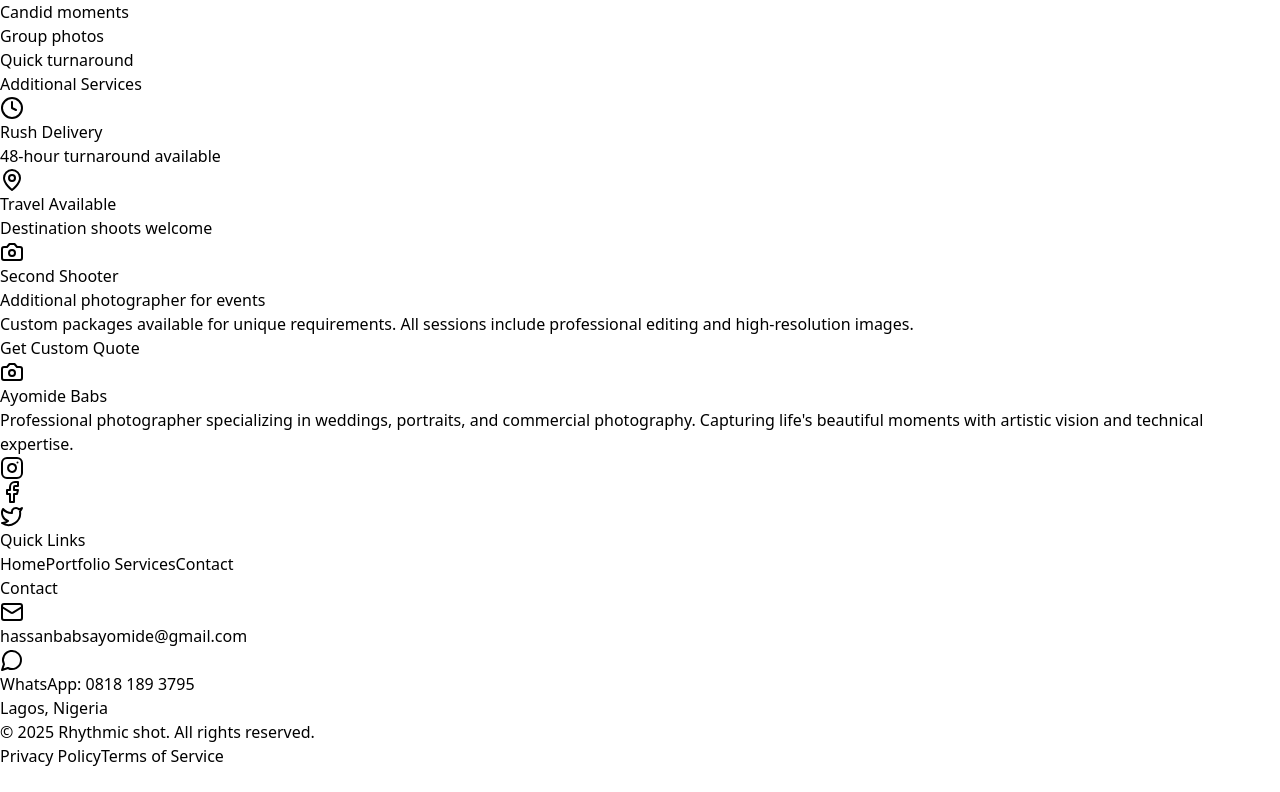
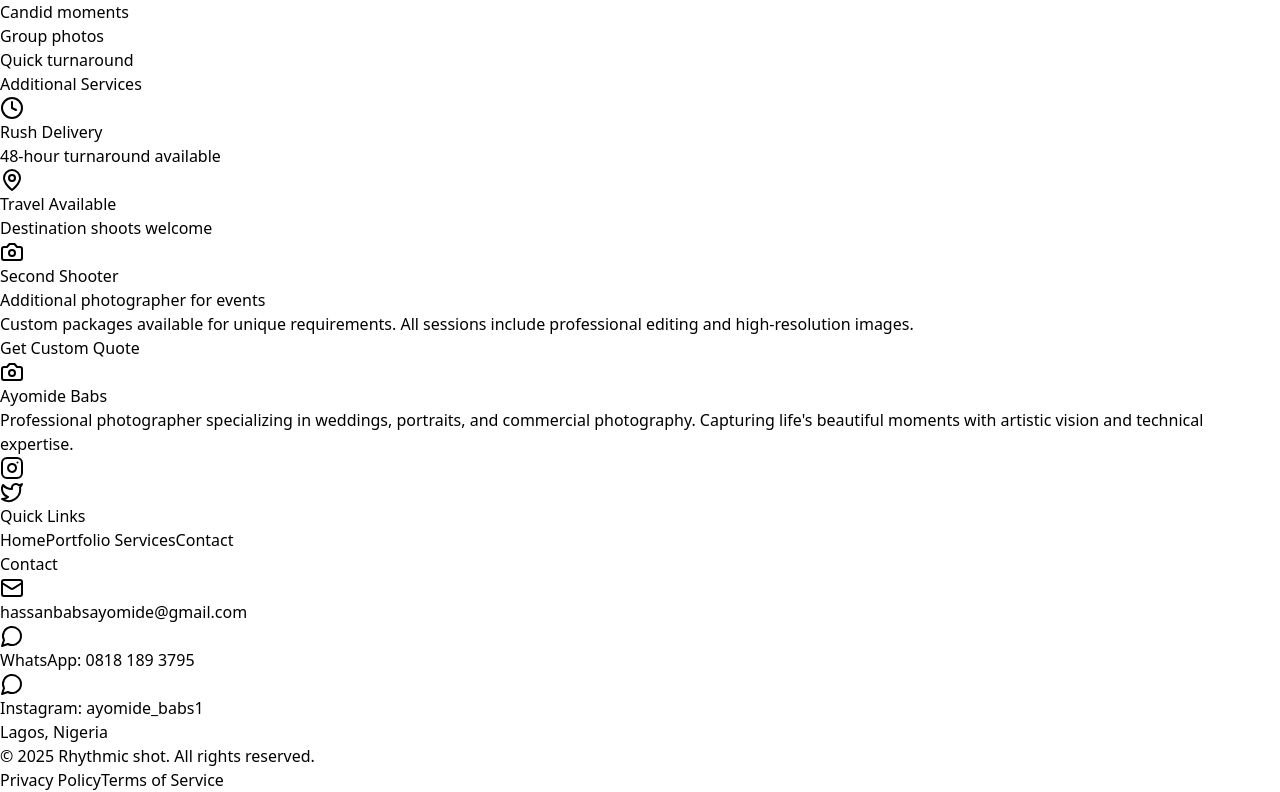
Before and after one commit to Temitope741/Rhythmic, a React (Vite) app in the folder ayo-photo-frontend/: page /services in a window 1280 px wide. Shown: the part 1950-2742 px from the top of the page. Before the commit the page ends 2718 px from the top, so only its background shows below. Built offline with nearby package versions, Linux system fonts and the light colour scheme.

Commit message:
Updating url

```diff
--- a/ayo-photo-frontend/src/components/Footer.tsx
+++ b/ayo-photo-frontend/src/components/Footer.tsx
@@ -7,9 +7,8 @@ const Footer = () => {
   const currentYear = new Date().getFullYear();
 
   const socialLinks = [
-    { icon: Instagram, href: "#", label: "Instagram" },
-    { icon: Facebook, href: "#", label: "Facebook" },
-    { icon: Twitter, href: "#", label: "Twitter" }
+    { icon: Instagram, href: "https://www.instagram.com/rhythmic_shot1/?igsh=MWlrcjRib3RpYnl3dA%3D%3D&utm_source=qr#", label: "Instagram" },
+    { icon: Twitter, href: "https://x.com/ayomide_babs1?s=21", label: "Twitter" }
   ];
 
   const scrollToSection = (sectionId: string) => {
@@ -53,7 +52,7 @@ const Footer = () => {
                 className="block text-gray-400 hover:text-white transition-colors"
               > Home
               </button>
-               {/* <Link
+              {/* <Link
                 to="/about"
                 className="block text-gray-400 hover:text-white transition-colors"
               > About
@@ -63,7 +62,7 @@ const Footer = () => {
                 className="block text-gray-400 hover:text-white transition-colors"
               > Portfolio
               </button>
-               <Link
+              <Link
                 to="/services"
                 className="block text-gray-400 hover:text-white transition-colors"
               > Services
@@ -96,6 +95,16 @@ const Footer = () => {
                 <MessageCircle className="w-4 h-4 text-green-500" />
                 <span>WhatsApp: 0818 189 3795</span>
               </a>
+              <a
+                href="https://www.instagram.com/ayomide_babs1/?igsh=MXNkZmZta3h1ZmNlYw%3D%3D&utm_source=qr#"
+                target="_blank"
+                rel="noopener noreferrer"
+                className="flex items-center gap-2 hover:text-pink-500 transition-colors"
+              >
+                <MessageCircle className="w-4 h-4 text-pink-500" />
+                <span>Instagram: ayomide_babs1</span>
+              </a>
+
               <p className="text-gray-400">Lagos, Nigeria</p>
             </div>
           </div>
```
